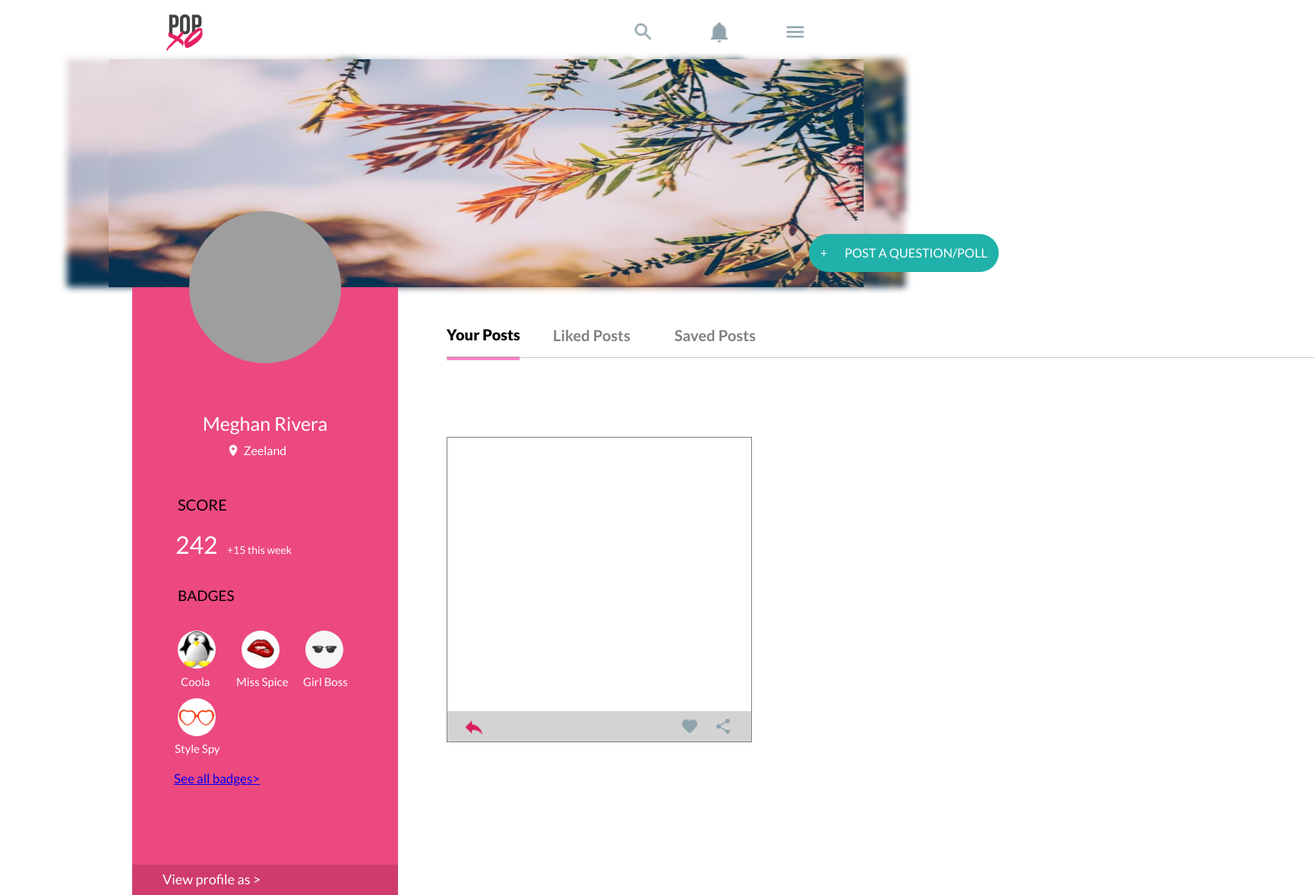
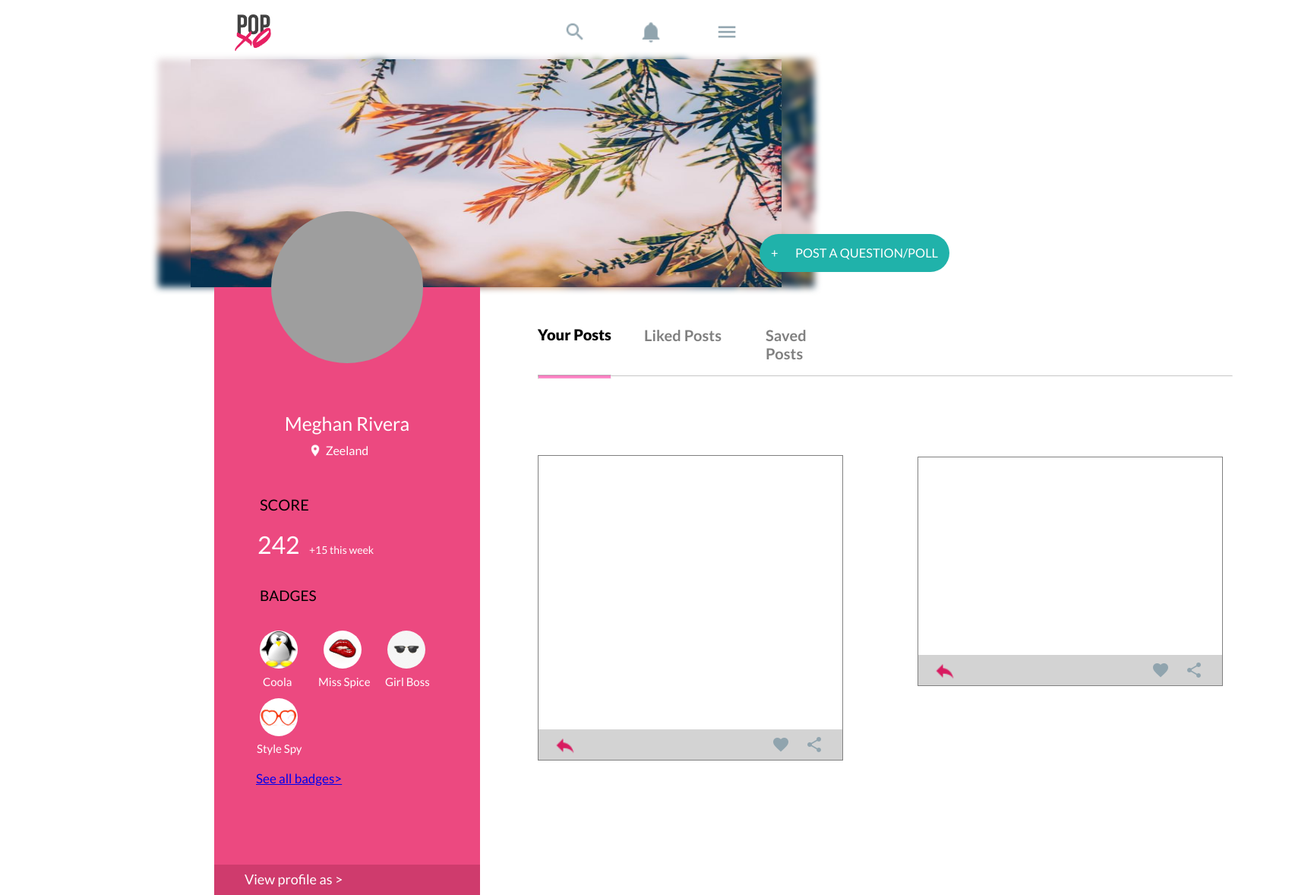
Before and after one commit to EtozheniksNN/Homework, a plain HTML site: page index.html in a window 1280 px wide. Shown: the whole page at 76% size, 1730 px wide, since content can reach past the window. Drawn offline with Linux system fonts and the light colour scheme; grey boxes are pictures that could not be loaded.

Commit message:
added some changes to

```diff
--- a/assets/styles/style.css
+++ b/assets/styles/style.css
@@ -1,6 +1,6 @@
 body {
     background-color: white;
-    padding: 0 80px;
+    padding: 0 200px;
 }
 
 .headerLine {
@@ -11,7 +11,7 @@ body {
 .Logo {
     height: 50px;
     width: 50px;
-    margin-left: 130px;
+    margin-left: 100px;
     margin-top: 10px;
 }
 
@@ -19,7 +19,7 @@ body {
     display: flex;
     justify-content: flex-end;
     margin-top: -45px;
-    margin-right: 150px;
+    margin-right: 120px;
 }
 
 .TextSet {
@@ -67,7 +67,7 @@ body {
     height: 50px;
     background-color: lightseagreen;
     margin-top: 230px;
-    margin-left: 1100px;
+    margin-left: 970px;
     font-family: 'Lato', sans-serif;
     border-radius: 25px;
     text-transform: uppercase;
@@ -100,7 +100,7 @@ body {
     width: 350px;
     background-color: #ec4980;
     margin-top: 20px;
-    margin-left: 86px;
+    margin-left: 74px;
 }
 
 .UserAvatar {
@@ -118,7 +118,7 @@ body {
     height: 40px;
     background-color: #cf3b6d;
     margin-top: -40px;
-    margin-left: 86px;
+    margin-left: 74px;
 }
 
 .BottomText {
@@ -293,7 +293,7 @@ body {
 }
 
 hr {
-    width: 1140px;
+    width: 913px;
     margin-left: 500px;
     opacity: 0.5;
 }
@@ -341,6 +341,23 @@ hr {
 .shareR {
     margin-right: 25px;
 }
-.shareRR{
+
+.shareRR {
     margin-right: 20px;
 }
+
+.SecondTable {
+    border: 1px solid grey;
+    width: 400px;
+    height: 300px;
+    margin-top: -400px;
+    margin-left: 1000px;
+}
+
+.inSecFooter {
+    background-color: lightgrey;
+    width: 400px;
+    height: 40px;
+    margin-top: 260px;
+
+}
--- a/index.html
+++ b/index.html
@@ -4,7 +4,7 @@
     <meta charset="UTF-8">
     <title>342492 Try</title>
     <link rel="stylesheet" href="./assets/styles/style.css">
-    <link href="https://fonts.googleapis.com/css?family=Lato:300,300i,400,700,900&display=swap" rel="stylesheet">
+    <link href="https://fonts.googleapis.com/css?family=Lato:300,300i,400,700,900&display=swap"  rel="stylesheet">
 </head>
 <body>
 <div>
@@ -17,21 +17,21 @@
         </div>
         <div class="HeaderIcons">
             <a href="#">
-                <img class="Search TextSet" src="./assets/images/search.png">
+                <img class="Search TextSet" src="./assets/images/search.png" alt="search">
             </a>
             <a href="#">
-                <img class="Notification TextSet" src="./assets/images/not.png">
+                <img class="Notification TextSet" src="./assets/images/not.png" alt="not">
             </a>
             <a href="#">
-                <img class="Menu TextSet" src="./assets/images/menu.png">
+                <img class="Menu TextSet" src="./assets/images/menu.png" alt="menu">
             </a>
         </div>
 
     </header>
 
     <div class="Picture">
-        <img class="FirstPic" src="./assets/images/back.jpeg">
-        <img class="SecondPic" src="./assets/images/back.jpeg">
+        <img class="FirstPic" src="./assets/images/back.jpeg" alt="back">
+        <img class="SecondPic" src="./assets/images/back.jpeg" alt="back">
         <a class="LinKK" href="#">
             <div class="Question">
                 <h3 class="QuestionPic2">+</h3>
@@ -50,10 +50,10 @@
             <h1 class="Amount">242</h1>
             <h3 class="Plus">+15 this week</h3>
             <h2 class="Badges">BADGES</h2>
-            <a href="#"><img class="peng images" src="./assets/images/peng.jpeg"></a>
-            <a href="#"><img class="lips images" src="./assets/images/lips.png"></a>
-            <a href="#"><img class=" glasses images" src="./assets/images/glasses.jpg"></a>
-            <a href="#"><img class=" heartpic" src="./assets/images/heartglasses.jpg"></a>
+            <a href="#"><img class="peng images" src="./assets/images/peng.jpeg" alt="peng"></a>
+            <a href="#"><img class="lips images" src="./assets/images/lips.png" alt="lips"></a>
+            <a href="#"><img class=" glasses images" src="./assets/images/glasses.jpg " alt="glasses"></a>
+            <a href="#"><img class=" heartpic" src="./assets/images/heartglasses.jpg" alt="heartglasses"></a>
             <h4 class="pengT">Coola</h4>
             <h4 class="lipsT">Miss Spice</h4>
             <h4 class="glassesT">Girl Boss</h4>
@@ -76,23 +76,37 @@
         <hr class="SecondLine">
     </div>
     <div class="FirstTable">
-        <footer class="footerStyle">
+        <div class="footerStyle">
             <div class="inFooter">
-                <img class="share" src="assets/images/share.png">
-                <div class="twoIcons">
-                    <img class="shareRR" src="assets/images/heartIcon.png">
-                    <img class="shareR" src="assets/images/shareR.png">
+                <img class="share" src="assets/images/share.png" alt="share">
+                <footer class="twoIcons">
+                    <img class="shareRR" src="assets/images/heartIcon.png" alt="heartIcon">
+                    <img class="shareR" src="assets/images/shareR.png" alt="shareR">
+                </footer>
+            </div>
+                </div>
+    </div>
+
+                <div class="SecondTable">
+                    <footer class="footerStyle">
+                        <div class="inSecFooter">
+                            <img class="share" src="assets/images/share.png" alt="share">
+                            <footer class="twoIcons">
+                                <img class="shareRR" src="assets/images/heartIcon.png" alt="heartIcon">
+                                <img class="shareR" src="assets/images/shareR.png" alt="shareR">
+                            </footer>
+
+                            </div>
 
 
+
+</footer>
                 </div>
 
-            </div>
 
-        </footer>
+        </div>
 
 
-    </div>
-</div>
 
 
 </body>
```
